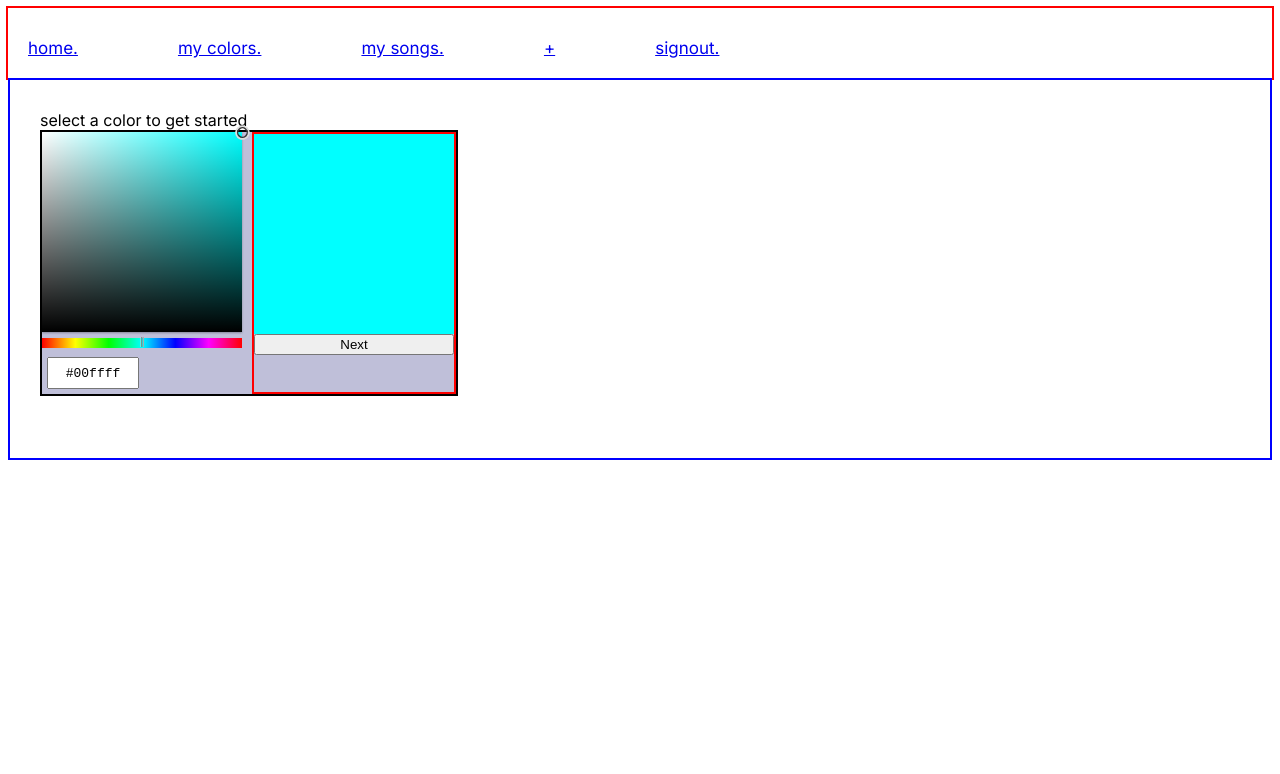
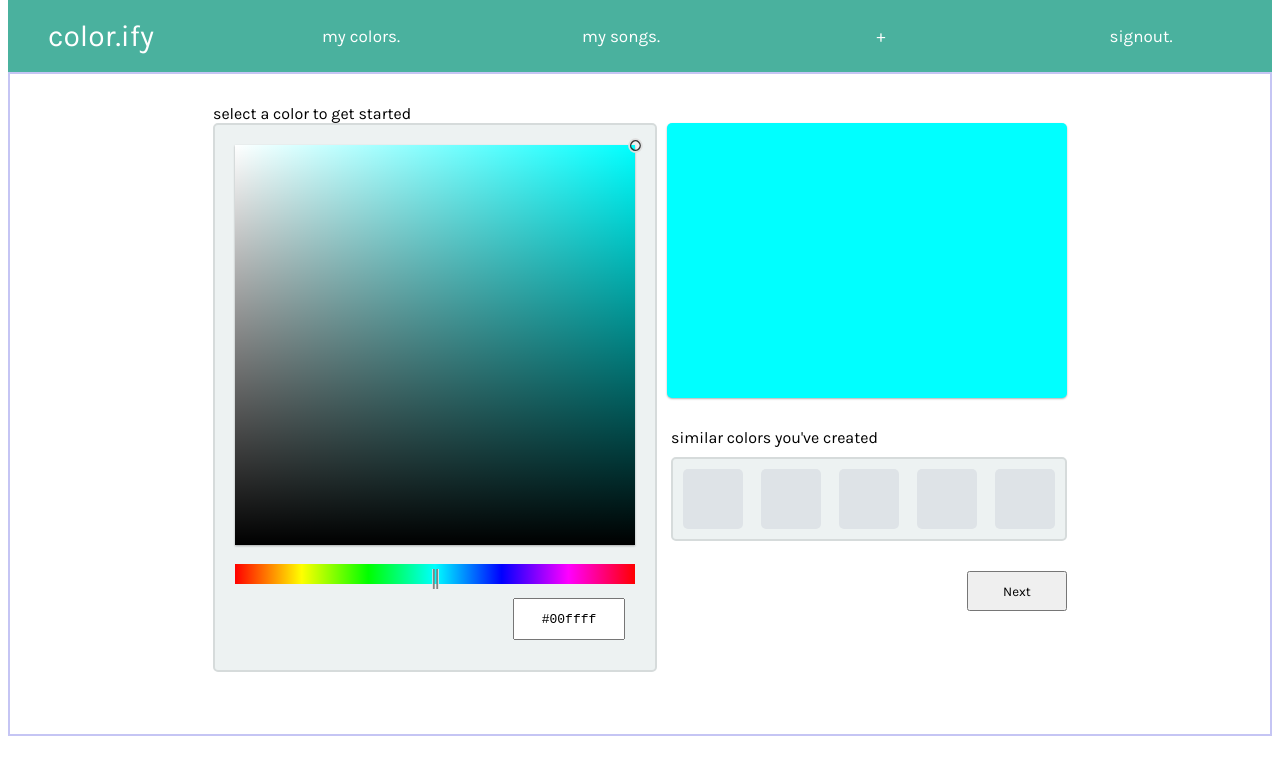
Before and after one commit to maia-manaligod/color.ify, a Next.js app: page /create in a window 1280 px wide. Shown: the top 774 px of the page. Built offline with nearby package versions, Linux system fonts and the light colour scheme.

Commit message:
formatting (home, create, colors)

```diff
--- a/app/colors/page.js
+++ b/app/colors/page.js
@@ -74,27 +74,32 @@ export default function colorPage(){
               {
                     !loading &&
                     <div>
-                        <div>
-                        <button className = {!sorted ? "disabled": ""} onClick={change}>recently added</button>
-                        <button className = {sorted ? "disabled": ""}onClick={change}>color</button>
-                        </div>
-                    <div className = "rowPage" style = {{gap: "40px", display: "grid", gridTemplateColumns: "repeat(auto-fill, minmax(150px, 1fr))"}}>
+                        <div className = "rowPage">
+                            <a className = "headerText"> my colors.</a>
+                            <div className = "filter" style = {{marginLeft: "auto"}}>
+                                <button className = {!sorted ? "disabled": ""} onClick={change}>recently added</button>
+                                <button className = {sorted ? "disabled": ""}onClick={change}>color</button>
+                            </div>
+                       </div>
+                    <div className = "rowPage" style = {{border: "2px solid red" , gap: "40px", display: "grid", gridTemplateColumns: "repeat(auto-fill, minmax(150px, 1fr))"}}>
                         {colors.map((item) => (
+                        <div className = "newColor">
                         <a key = {item.hex} href = {'/colors/' + item.hex.substring(1)}>
                              <div className = "colPage" >
-                                <div style = {{width: "150px", height: "150px", backgroundColor: item.hex}}>
+                                <div style = {{width: "150px", height: "150px", borderRadius: "5px", backgroundColor: item.hex}}>
                                 </div>
                                 <p>{item.colorName}</p>
 
                             </div>
 
                         </a>
+                        </div>
 
                         ))}
-                        <div>
+                        <div className = "newColor">
                             <a href = "/create">
                             <button
-                                style = {{backgroundColor: "gray", width: "150px", height: "150px"}}
+                                style = {{backgroundColor: "#dee3e7", width: "150px", height: "150px" , borderRadius: "5px", border: "1px solid gray"}}
 
                             >
                                 +
--- a/app/create/page.js
+++ b/app/create/page.js
@@ -16,6 +16,7 @@ export default function(){
 
     const [hex, setHex] = useState();
     const [selected, setSelected] = useState([]);
+
 
     const [show, setShow] = useState(false)
     const modal = useRef(null)
@@ -98,27 +99,10 @@ export default function(){
         <Navigation />
         <div className = "stpage">
 
-            <div className = "rowPage">
+            <div className = "rowPage" style = {{display: "flex", justifyContent: "center"}}>
 
-                <div className = "colPage">
-                    <>select a color to get started</>
-                    <Picker setFinalHex = {setFinalHex}/>
-                    {selected != [] &&
-
-                        <ul>
-                        {selected.map(item => (
-                            <div style = {{width: "400px"}} >
-                                <ChosenSong Song = {item.Song} removeSong={removeSong} unselect = {item.unselect} show = {true}/>
-                            </div>
-                        ))}
-                        </ul>
-                        }
-                </div>
-
-
-
-                {hex &&
-                      <div>
+            {hex &&
+                      <div style = {{width: "500px"}}>
                             <div className = "rowPage">
                                 <PopModal modal={modal} show={show} onClose={() => setShow(false)}>
                                     <div className = "colPage" style = {{backgroundColor: "white", padding: "20px"}}>
@@ -159,6 +143,31 @@ export default function(){
 
 
 
+
+                <div className = "colPage">
+                    {!hex && <a>select a color to get started</a>}
+
+                    <Picker setFinalHex = {setFinalHex}/>
+
+
+                    {selected != [] &&
+
+                        <ul>
+                        {selected.map(item => (
+                            <div style = {{width: "400px"}} >
+                                <ChosenSong Song = {item.Song} removeSong={removeSong} unselect = {item.unselect} show = {true}/>
+                            </div>
+                        ))}
+                        </ul>
+                        }
+                </div>
+
+
+
+
+
+
+
             </div>
         </div>
         </>
--- a/app/globals.css
+++ b/app/globals.css
@@ -1,14 +1,28 @@
+a {
+  text-decoration: none;
+  text-decoration-color: black;
+}
 
+a:link, a:visited{
+  color: black;
+}
+
+button{
+  font-family: "Karla", sans-serif;
+}
 
 .navigation {
   display: flex;
   list-style-type: none;
   padding: 20px;
-  padding-top: 30px;
-  color: #b6d5d8;
+  padding-top: 15px;
+  color: #ffffff;
 
   margin: -2px;
-  border: 2px solid red;
+  gap: 10px;
+  margin-top: -50px;
+  padding-top: 60px;
+  margin-right: 10px;
 
 }
 
@@ -20,15 +34,20 @@
 
   justify-content: center;
   align-items:center;
+  min-width: 150px;
+
 
 
   color: #fceeee;
+}
+.navigation a{
+  color: 	#FFFFFF;
 }
 
 
 .stpage {
   padding: 30px;
-  border: 2px solid blue;
+  border: 2px solid rgb(197, 197, 244);
 }
 
 .rowPage{
@@ -109,11 +128,13 @@
   z-index: 5;
 }
 
-.colorGrid{
-  gap: 40px;
+.colorGrid {
   display: grid;
-  grid-template-columns: repeat(auto-fill, minmax(100px, 1fr))
+  gap: 10px 40px; /* Adjust gap as needed */
+  grid-template-columns: repeat(2, 150px);
 }
+
+
 
 
 .unclickable {
@@ -123,11 +144,46 @@
 
 
 .disabled {
-  opacity: 0.6;
+  opacity: 0.8;
   cursor: not-allowed;
   pointer-events: none;
 }
 
+.headerText{
+  font-size: 27px;
+}
+
+.filter{
+  display: flex;
+  gap: 15px;
+}
+
+.filter button{
+  width: 110px;
+  height: 30px;
+  border-radius: 10px;
+  border: 1px solid rgb(108, 178, 189)
+}
+
+.filter button:hover{
+  background-color: rgb(189, 214, 210);
+}
+
+.filter .disabled{
+  border: 1px solid rgb(39, 89, 76);
+  background-color: #79b7b0;
+  color: black;
+
+}
+
+.newColor button{
+  transition: transform .2s;
+
+}
+
+.newColor:hover{
+  transform: scale(1.01);
+}
 
 /*@tailwind base;
 @tailwind components;
--- a/app/layout.js
+++ b/app/layout.js
@@ -1,17 +1,17 @@
-import { Inter } from "next/font/google";
+import { Karla } from "next/font/google";
 import "./globals.css";
 
-const inter = Inter({ subsets: ["latin"] });
+const karla = Karla({ subsets: ["latin"] });
 
 export const metadata = {
-  title: "Create Next App",
+  title: "color.ify",
   description: "Generated by create next app",
 };
 
 export default function RootLayout({ children }) {
   return (
     <html lang="en">
-      <body className={inter.className}>{children}</body>
+      <body className={karla.className}>{children}</body>
     </html>
   );
 }
--- a/components/Navigation.js
+++ b/components/Navigation.js
@@ -2,11 +2,11 @@
 
 export function Navigation(){
     return (
-        <>
+        <div style = {{backgroundColor: "#4AB19E", color: "#FFFFFF"}}>
             <ul className = "navigation">
                 <li>
 
-                    <a href="/">home.</a>
+                    <a href="/" style = {{fontSize: "30px"}}>color.ify</a>
 
                 </li>
 
@@ -23,13 +23,13 @@ export function Navigation(){
                 </li>
 
 
-                <li>
+                <li style = {{marginLeft: "auto"}}>
                     <a href="/login/signout">signout.</a>
                 </li>
 
 
                 </ul>
 
-        </>
+        </div>
     )
 }
--- a/components/colorPicker/Picker.js
+++ b/components/colorPicker/Picker.js
@@ -1,5 +1,5 @@
 import React, {useState, useRef, useEffect} from 'react'
-import styled from 'styled-components'
+import styled, {keyframes} from 'styled-components'
 import Modal from './style/Modal'
 import Hue from './function/Hue'
 //import Sat from './function/Saturation'
@@ -9,7 +9,25 @@ import Square from './function/Square'
 import HexInput from './function/HexInput'
 import { HSLToHex, HextToHSL} from './function/utils'
 
+
 const {squareSize, barSize, crossSize} = config
+
+
+const shrink = keyframes`
+    from {
+        transform: scale(1);
+    } to {
+        transform: scale(.1);
+    }
+`
+
+const grow = keyframes`
+    from {
+        transform: scale(.1);
+    } to {
+        transform: scale(1);
+    }
+`
 
 
 export const PickerWrapper = styled.div`
@@ -21,8 +39,37 @@ export const PickerWrapper = styled.div`
     gap: 10px;
     .swatch{
         width: ${squareSize}px;
-        height: ${squareSize}px;
+        height: ${squareSize * 11/16}px;
         background: ${(p) => p.color};
+        border-radius: 5px;
+        animation-name: grow;
+        animation-duration: .5s;
+        box-shadow: 0 1px 2px rgba(0, 0, 0, 0.3);
+    }
+    .swatchSmall{
+        width: ${squareSize}px;
+        height: ${squareSize * .25}px;
+        background: ${(p) => p.color};
+        border-radius: 5px;
+        animation-name: shrink;
+        animation-duration: .5s;
+        box-shadow: 0 1px 2px rgba(0, 0, 0, 0.3);
+    }
+
+    @keyframes shrink{
+        from {
+            height: ${squareSize * 11/16}px;
+        } to {
+            height: ${squareSize * .25}px;
+        }
+    }
+    @keyframes grow {
+        from {
+            height: ${squareSize * .25}px;
+        } to {
+            height: ${squareSize * 11/16}px;
+        }
+
     }
 `
 //is (p) => the page?
@@ -30,7 +77,10 @@ export const PickerWrapper = styled.div`
 export const PickerOuter = styled.div`
     width: ${squareSize + 20} px;
     display: grid;
-    border-radius: 2px;
+    border-radius: 5px;
+    padding: 20px;
+    background-color: #edf2f2;
+    border: 2px solid #d6dbdb;
 `
 
 export const PickerInner = styled.div`
@@ -39,10 +89,8 @@ export const PickerInner = styled.div`
     display: flex;
     flex-direction: column;
     grid-template-rows: ${squareSize + 20}px 20px 1fr;
-    border: 2px solid red;
     margin-botton: 10px;
     .button{
-
         width: 20px;
         height: 40px;
         border: 2px solid red;
@@ -88,6 +136,16 @@ const Picker = ({setFinalHex}) => {
     const [hueX, setHueX] = useState(() => squareSize/2 - barSize/2)
 
     const [finalHex, setFinalizedHex] = useState(false)
+
+    const [similarColors, setSimilarColors] = useState(
+        [{color: '#dee3e7', name: null },
+        {color: '#dee3e7', name: null },
+        {color: '#dee3e7', name: null },
+        {color: '#dee3e7', name: null },
+        {color: '#dee3e7', name: null }
+        ])
+
+
 
 
 
@@ -163,9 +221,14 @@ const Picker = ({setFinalHex}) => {
 
     function onFinalizeHex(){
         if (!finalHex){
+            document.getElementById('swatch').classList.remove('swatch')
+            document.getElementById('swatch').classList.add('swatchSmall')
+
             setFinalizedHex(true)
             setFinalHex(hex)
         } else {
+            document.getElementById('swatch').classList.remove('swatchSmall')
+            document.getElementById('swatch').classList.add('swatch')
             setFinalizedHex(false)
             setFinalHex('')
         }
@@ -176,9 +239,10 @@ const Picker = ({setFinalHex}) => {
 
     return (
 
-        <div className = "debug">
+        <div>
             <PickerWrapper color = {color}>
-                <div className = {finalHex ? "unclickable" : ""}>
+                {!finalHex && <div className = {finalHex ? "unclickable" : ""}>
+                <div>
                 <Modal modal = {modal}>
                     <PickerOuter>
                                 <Square
@@ -190,6 +254,7 @@ const Picker = ({setFinalHex}) => {
                                     setSquareXY = {setSquareXY}
                                     setHex = {setHex}
                                 />
+                                <br></br>
                                 <Hue
                                     hueX = {hueX}
                                     offsetLeft = {offsetLeft}
@@ -199,7 +264,7 @@ const Picker = ({setFinalHex}) => {
                                     sat = {square[0]}
                                     light = {square[1]}
                                 />
-
+                                <div>
                                     <HexInput
                                         label = ""
                                         value = {hex}
@@ -209,17 +274,45 @@ const Picker = ({setFinalHex}) => {
                                         setHex = {onHexChange}
                                     />
 
+                                </div>
+
+
 
                     </PickerOuter>
                 </Modal>
                 </div>
 
+                <div style = {{width: "20px"}}></div>
+                </div>
+}
+                <div className = "colPage" style = {{display: "flex", gap: "30px", alignItems: "end"}}>
                     <PickerInner>
                         <a></a>
-                    <div className='swatch' />
+                        <div id = "swatch" className='swatch' />
+                        </PickerInner>
 
-                    <button onClick = {onFinalizeHex}>{finalHex ? "Back" : "Next"} </button>
-                </PickerInner>
+                        {!finalHex &&
+                        <div className = "colPage" style = {{display: "flex", gap: "10px"}}>
+                            <a>similar colors you've created</a>
+                            <div className = "rowPage" style = {{ backgroundColor: "#edf2f2", borderRadius: "5px", border: "2px solid #d6dbdb", padding: "10px", display: "flex", gap: "18px"}}>
+                                {similarColors.map((item) => (
+                                    <div style = {{borderRadius: "5px", width: "60px", height: "60px", backgroundColor: item.color}}>
+
+                                    </div>
+
+                                ))}
+
+                            </div>
+
+                        </div>
+                        }
+
+
+                        <button style = {{width: "100px" , height: "40px"}}onClick = {onFinalizeHex}>{finalHex ? "Back" : "Next"} </button>
+
+                </div>
+
+
 
 
             </PickerWrapper>
--- a/components/colorPicker/function/HexInput.js
+++ b/components/colorPicker/function/HexInput.js
@@ -4,23 +4,23 @@ import { HexToHSL } from './utils'
 
 export const HexInputWrapper = styled.div`
     display: flex;
-    align-items: right;
-    user-select: none;
+    justify-content: flex-end;
+
     label {
         margin-top: 5px;
         font-size: 15px;
 
     }
     input {
-        width: 80px;
-        height: 20px;
+        width: 100px;
+        height: 30px;
         text-align: center;
         border: 1px solid #ddd
         outline: 0;
         font-family: monospace;
         font-size: 13px;
         padding: 4px 4px;
-        margin: 5px;
+        margin: 10px;
         user-select: none;
         &:focus{
             background: #fafafa;
@@ -56,29 +56,13 @@ const HexInput = ({ label, value, max, min, defaultValue, setHex}) => {
         }
 
 
-        /*
-        console.log(e.target.value)
-        console.log("ass tess? ", /^#?([a-f\d]{2})([a-f\d]{2})([a-f\d]{2})$/i.exec(e.target.value))
-        if (/^#?([a-f\d]{2})([a-f\d]{2})([a-f\d]{2})$/i.exec(e.target.value)){
-            console.log("value in input: ", e.target.value)
-            if(Number(e.target.value) > max){
-                newValue = max;
-            } else {
-                newValue = HexToHSL(e.target.value);
-            }
-        } else {
-            console.log("failed, passing ", defaultValue)
-            newValue = defaultValue
-        }
-        setHex(newValue)
-        */
 
 
 
     }
-//1c717d
-//187 63 30
+
     return (
+
         <HexInputWrapper>
             <label>{label}</label>
             <input
@@ -89,6 +73,8 @@ const HexInput = ({ label, value, max, min, defaultValue, setHex}) => {
                 autoFocus = {false}
             />
         </HexInputWrapper>
+
+
     )
 }
 
--- a/components/colorPicker/style/config.js
+++ b/components/colorPicker/style/config.js
@@ -1,6 +1,6 @@
 export default {
-    squareSize: 200,
-    barSize: 10,
+    squareSize: 400,
+    barSize: 20,
     crossSize: 15,
     inputSize: 40,
     delay: 150
```
Also changed, not shown: app/page.js (+25 -20 lines), components/colorPicker/style/Modal.js (+4 -7 lines). Lines whose indentation alone changed are shown as unchanged.
